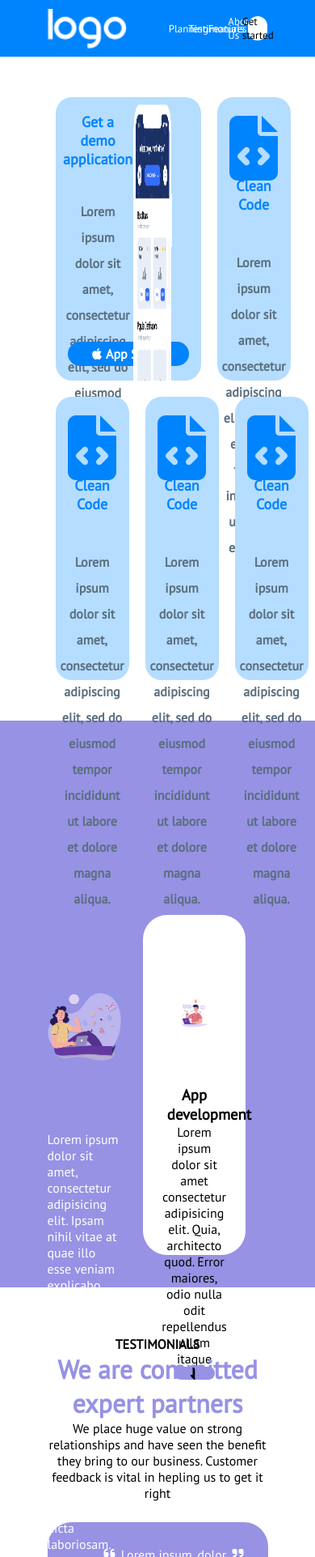
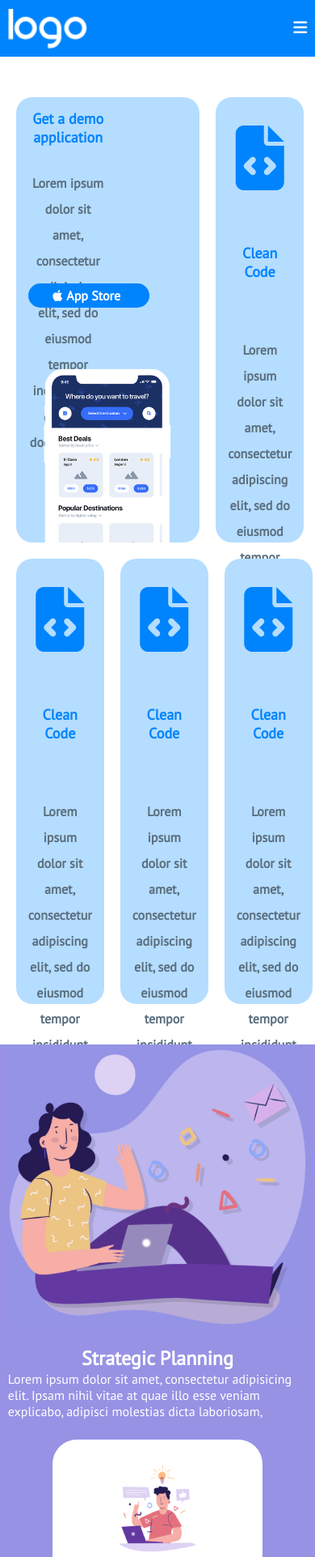
Before and after one commit to jacopobiagi/htmlcss-responsive-layout, a plain HTML site: page index.html in a window 390 px wide. Shown: the top 1923 px of the page at 81% size. Drawn offline with Linux system fonts and the light colour scheme.

Commit message:
parte di responsive per tablet

```diff
--- a/index.html
+++ b/index.html
@@ -24,7 +24,7 @@
 
     <!-- parte di nav della pagina -->
     <header class="max-width">
-        <div class="d-flex nav d-space-between max-height font-small width-70-auto">
+        <div class="d-flex nav d-space-between max-height font-small width-70-auto color-white">
             <div class="d-flex max-height d-center">
                 <img src="assets/img/logo.png" alt="logo">
             </div>
@@ -54,6 +54,9 @@
                         Get started
                     </a>
                 </div>
+                <div class="d-none">
+                    <i class="fa-solid fa-bars" style="color: white;"></i>
+                </div>
             </div>
         </div>
     </header>
@@ -61,14 +64,14 @@
     <!-- prima gliglia -->
     <main class="max-width">
 
-        <div class="width-70-auto" style="height: 700px; margin-bottom: 70px;">
+        <div class="width-70-auto block-demo" style="height: 700px; margin-bottom: 70px;">
             <div class="d-flex quality-section half-height">
                 <div class="d-flex col-demo">
                     <div class="half-width d-column d-space-around">
                         <h4>Get a demo application</h4>
                         <p class="paragraph">Lorem ipsum dolor sit amet, consectetur adipiscing elit, sed do eiusmod tempor incididunt ut labore et dolore magna aliqua. </p>
-                        <div class="d-flex d-center div-apple">
-                            <i class="fa-brands fa-apple apple"></i><span class="apple">App Store</span>
+                        <div class="d-flex d-center div-apple color-white">
+                            <i class="fa-brands fa-apple apple color-white"></i><span class="apple">App Store</span>
                         </div>
                     </div>
                     <div class="half-width">
@@ -118,21 +121,21 @@
 
         <!-- immagini planning -->
 
-        <div class="max-width bg-color" style="height: 700px;margin-bottom: 60px;">
+        <div class="max-width bg-color planning-block" style="height: 700px;margin-bottom: 60px;">
             <div class="width-70-auto max-height d-flex">
                 <div class="half-width max-height">
                     <div class="div-planning1-img d-flex">
                         <img src="assets/img/planning1.png" alt="incoming" class="max-width">
                     </div>
-                    <div class="div-planning1-paragraph d-column d-space-around">
-                        <h2>Strategic Planning</h3>
+                    <div class="div-planning1-paragraph color-white d-column d-space-around">
+                        <h2 class="color-white">Strategic Planning</h3>
                         <p style="text-align: unset;">
-                            Lorem ipsum dolor sit amet, consectetur adipisicing elit. Ipsam nihil vitae at quae illo esse veniam explicabo, adipisci molestias dicta laboriosam, adipisci molestias dicta laboriosam, adipisci molestias dicta laboriosam, adipisci molestias dicta laboriosam.
+                            Lorem ipsum dolor sit amet, consectetur adipisicing elit. Ipsam nihil vitae at quae illo esse veniam explicabo, adipisci molestias dicta laboriosam,
                         </p>
                     </div>
                 </div>
-                <div class="max-height d-flex" style="align-items: end;">
-                    <div class="div-planning2">
+                <div class="d-flex" style="align-items: end;">
+                    <div class="div-planning2 max-height">
                         <div class="d-flex d-center half-height">
                             <img src="assets/img/planning2.png" alt="incoming" style="width: 55%;">
                         </div>
@@ -150,7 +153,7 @@
 
         <!-- testimonials -->
 
-        <div class="max-width">
+        <div class="max-width testimonial">
             <div class="width-70-auto">
                 <div class="div-testimonials d-column d-space-around">
                     <h4>TESTIMONIALS</h4>
@@ -162,7 +165,7 @@
                         <div class="content-image">
                             <img src="assets/img/testimonial1.jpg" alt="testimonial" class="d-flex half-width rounded-image">
                         </div>
-                        <div class="d-column d-space-around comment-testimonial">
+                        <div class="d-column d-space-around comment-testimonial color-white">
                             <p><i class="fa-solid fa-quote-left"></i> Lorem ipsum, dolor sit amet consectetur adipisicing elit. Dolores, eius odio eligendi itaque ipsam deleniti doloremque necessitatibus placeat.<i class="fa-solid fa-quote-right"></i></p>
                             <h3>Nat Reynolds</h3>
                         </div>
@@ -171,7 +174,7 @@
                         <div class="content-image">
                             <img src="assets/img/testimonial1.jpg" alt="testimonial" class="d-flex half-width rounded-image">
                         </div>
-                        <div class="d-column d-space-around comment-testimonial">
+                        <div class="d-column d-space-around comment-testimonial color-white">
                             <p><i class="fa-solid fa-quote-left"></i> Lorem ipsum, dolor sit amet consectetur adipisicing elit. Dolores, eius odio eligendi itaque ipsam deleniti doloremque necessitatibus placeat.<i class="fa-solid fa-quote-right"></i></p>
                             <h3>Nat Reynolds</h3>
                         </div>
@@ -180,7 +183,7 @@
                         <div class="content-image">
                             <img src="assets/img/testimonial1.jpg" alt="testimonial" class="d-flex half-width rounded-image">
                         </div>
-                        <div class="d-column d-space-around comment-testimonial">
+                        <div class="d-column d-space-around comment-testimonial color-white">
                             <p><i class="fa-solid fa-quote-left"></i> Lorem ipsum, dolor sit amet consectetur adipisicing elit. Dolores, eius odio eligendi itaque ipsam deleniti doloremque necessitatibus placeat.<i class="fa-solid fa-quote-right"></i></p>
                             <h3>Nat Reynolds</h3>
                         </div>
@@ -209,7 +212,7 @@
                             <div class="d-flex d-center paragraph">
                                 <p class="max-height">Lorem ipsum dolor sit amet, consectetur adipiscing elit, sed do eiusmod tempor incididunt ut labore et dolore magna aliqua.</p>
                             </div>
-                            <div class="more d-flex d-center bg-color">
+                            <div class="more d-flex d-center bg-color color-white">
                                 <span>more</span>
                             </div>
                         </div>
@@ -221,7 +224,7 @@
                             <div class="d-flex d-center paragraph">
                                 <p class="max-height">Lorem ipsum dolor sit amet, consectetur adipiscing elit, sed do eiusmod tempor incididunt ut labore et dolore magna aliqua.</p>
                             </div>
-                            <div class="more d-flex d-center bg-color">
+                            <div class="more d-flex d-center bg-color color-white">
                                 <span>more</span>
                             </div>
                         </div>
@@ -233,7 +236,7 @@
                             <div class="d-flex d-center paragraph">
                                 <p class="max-height">Lorem ipsum dolor sit amet, consectetur adipiscing elit, sed do eiusmod tempor incididunt ut labore et dolore magna aliqua.</p>
                             </div>
-                            <div class="more d-flex d-center bg-color">
+                            <div class="more d-flex d-center bg-color color-white">
                                 <span>more</span>
                             </div>
                         </div>
@@ -249,7 +252,7 @@
                             <div class="d-flex d-center paragraph">
                                 <p class="max-height">Lorem ipsum dolor sit amet, consectetur adipiscing elit, sed do eiusmod tempor incididunt ut labore et dolore magna aliqua.</p>
                             </div>
-                            <div class="more d-flex d-center bg-color">
+                            <div class="more d-flex d-center bg-color color-white">
                                 <span>more</span>
                             </div>
                         </div>
@@ -261,7 +264,7 @@
                             <div class="d-flex d-center paragraph">
                                 <p class="max-height">Lorem ipsum dolor sit amet, consectetur adipiscing elit, sed do eiusmod tempor incididunt ut labore et dolore magna aliqua.</p>
                             </div>
-                            <div class="more d-flex d-center bg-color">
+                            <div class="more d-flex d-center bg-color color-white">
                                 <span>more</span>
                             </div>
                         </div>
@@ -273,7 +276,7 @@
                             <div class="d-flex d-center paragraph">
                                 <p class="max-height">Lorem ipsum dolor sit amet, consectetur adipiscing elit, sed do eiusmod tempor incididunt ut labore et dolore magna aliqua.</p>
                             </div>
-                            <div class="more d-flex d-center bg-color">
+                            <div class="more d-flex d-center bg-color color-white">
                                 <span>more</span>
                             </div>
                         </div>
@@ -303,7 +306,7 @@
 
         <div class="max-width bg-color" style="height: 500px;">
             <div class="width-70-auto max-height">
-                <div class="start-it max-height half-width d-column d-space-around">
+                <div class="start-it max-height half-width d-column d-space-around color-white">
                     <h4>GET STARTED</h4>
                     <h3>Simple, transparent, pricing</h3>
                     <h2>It's Free!</h2>
@@ -319,7 +322,7 @@
     </main>
 
     <footer class="max-width" style="height: 250px;">
-        <div class="width-70-auto max-height d-column d-space-around last-div">
+        <div class="width-70-auto max-height d-column d-space-around last-div color-white">
             <p>Lorem ipsum, dolor sit amet consectetur adipisicing elit. Dolores corrupti, fugit ex temporibus eligendi dolo</p>
             <p>Lorem ipsum dolor sit amet consectetur adipisicing elit. Officia impedit quod sit qui? Excepturi, consectet</p>
         </div>
--- a/style.css
+++ b/style.css
@@ -67,6 +67,10 @@
     background-color: rgb(151, 146, 228);
 }
 
+.color-white{
+    color: white;
+}
+
 /* CLASSI PAGINA */
 
 
@@ -78,7 +82,6 @@ header{
 }
 
 .nav{
-    color: white;
     text-decoration: none;
 }
 
@@ -114,7 +117,6 @@ main{
 }
 
 .apple{
-    color: white;
     font-size: 1em!important;
     margin-right: 5px;
     font-weight: bold;
@@ -142,9 +144,8 @@ main{
 }
 
 .quality-section img{
-    width: 80%;
-    height: 100%;
-
+    height: 80%;
+    margin-top: 70px;
 }
 
 .quality-section i,h4,p{
@@ -183,7 +184,7 @@ main{
 .div-planning1-paragraph{
     padding: 25px 0;
     height: 40%;
-    color: white;
+    color: white
 }
 
 .div-planning2{
@@ -232,7 +233,7 @@ main{
     display: block;
     margin: 0 auto;
     padding: 20px;
-    width: 80%;
+    width: 190px;
 }
 
 .content-image{
@@ -240,7 +241,6 @@ main{
 }
 
 .comment-testimonial{
-    color: white;
     padding: 30px;
 }
 
@@ -273,7 +273,6 @@ main{
     width: 40%;
     height: 40px;
     border-radius: 30px;
-    color: white;
 }
 
 .about-paragraph{
@@ -321,7 +320,6 @@ main{
 
 .start-it *{
     text-align: center;
-    color: white;
 }
 
 .start-it h3{
@@ -353,5 +351,90 @@ footer{
 .last-div{
     width: 30%;
     margin: 0 auto;
-    color: white;
 }
+
+
+/* CSS RESPONSIVE */
+
+.d-none{
+    display: none;
+}
+
+@media all and (max-width:1280px){
+    .width-70-auto{
+        width: 95%;
+    }
+}
+
+@media all and (max-width: 950px) {
+    .search > div{
+        display: none;
+    }
+    .d-none{
+        display: flex!important;
+        width: 100%;
+        height: 100%;
+        font-size: 1.5em;
+        justify-content: end;
+        align-items: center;
+    }
+    .search{
+        justify-content: end;
+    }
+}
+
+@media all and (max-width: 885px) {
+    .col-demo{
+        flex-direction: column;
+    }
+
+    .col-demo:first-child{
+        width: 100%;
+    }
+
+    .col-demo > div{
+        height: 50%;
+    }
+
+    .col-demo img{
+        margin-top: 55px;
+    }
+
+    .block-demo{
+        height: 1100px!important;
+    }
+
+    .planning-block{
+        height: unset!important;
+    }
+
+    .planning-block > div{
+        flex-direction: column;
+    }
+
+    .planning-block > div > div{
+        width: 100%;
+        display: flex;
+        flex-direction: column;
+        justify-content: center;
+    }
+
+    .div-planning1-img {
+        width: 100%;
+        display: flex;
+        flex-direction: column;
+        justify-content: center;
+    }
+
+    .testimonial-comment{
+        height: unset;
+    }
+
+    .benefits .col-3{
+        width: 40%;
+    }
+
+    .quality-section{
+
+    }
+}
```
